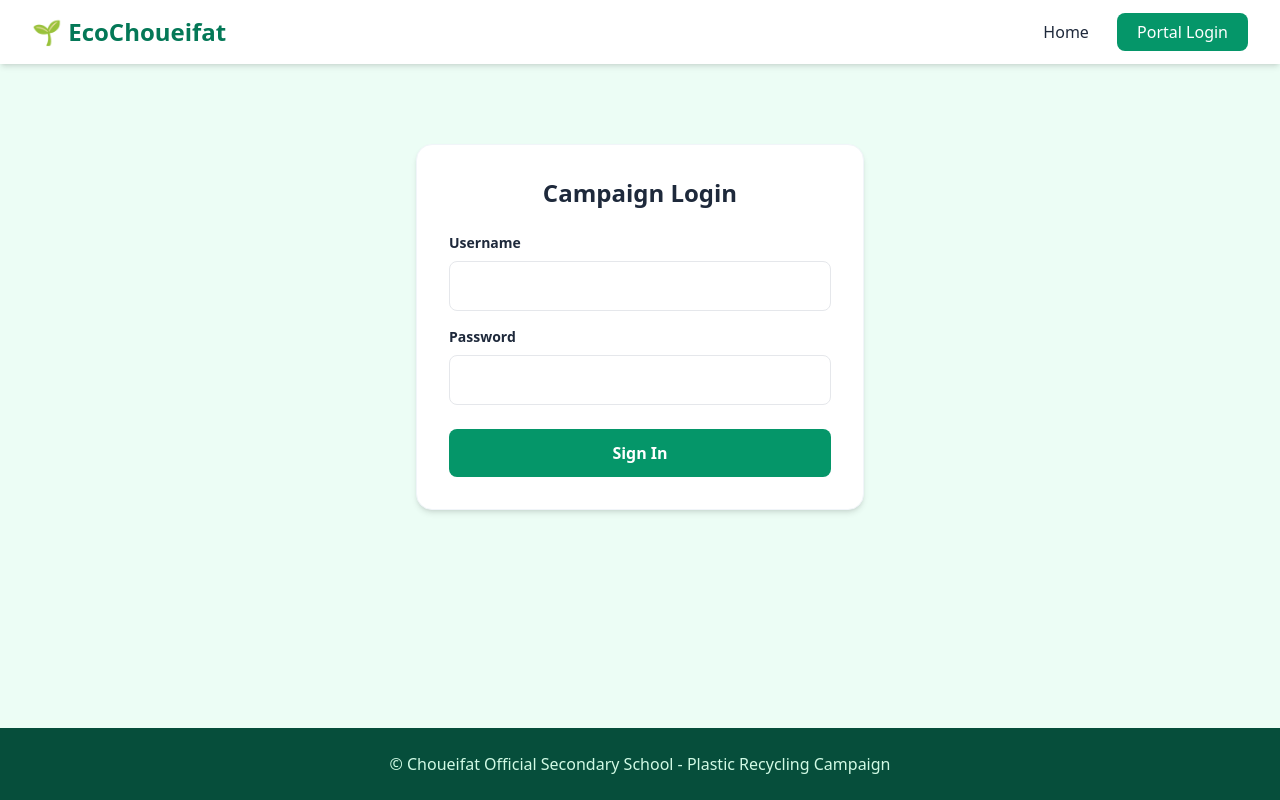
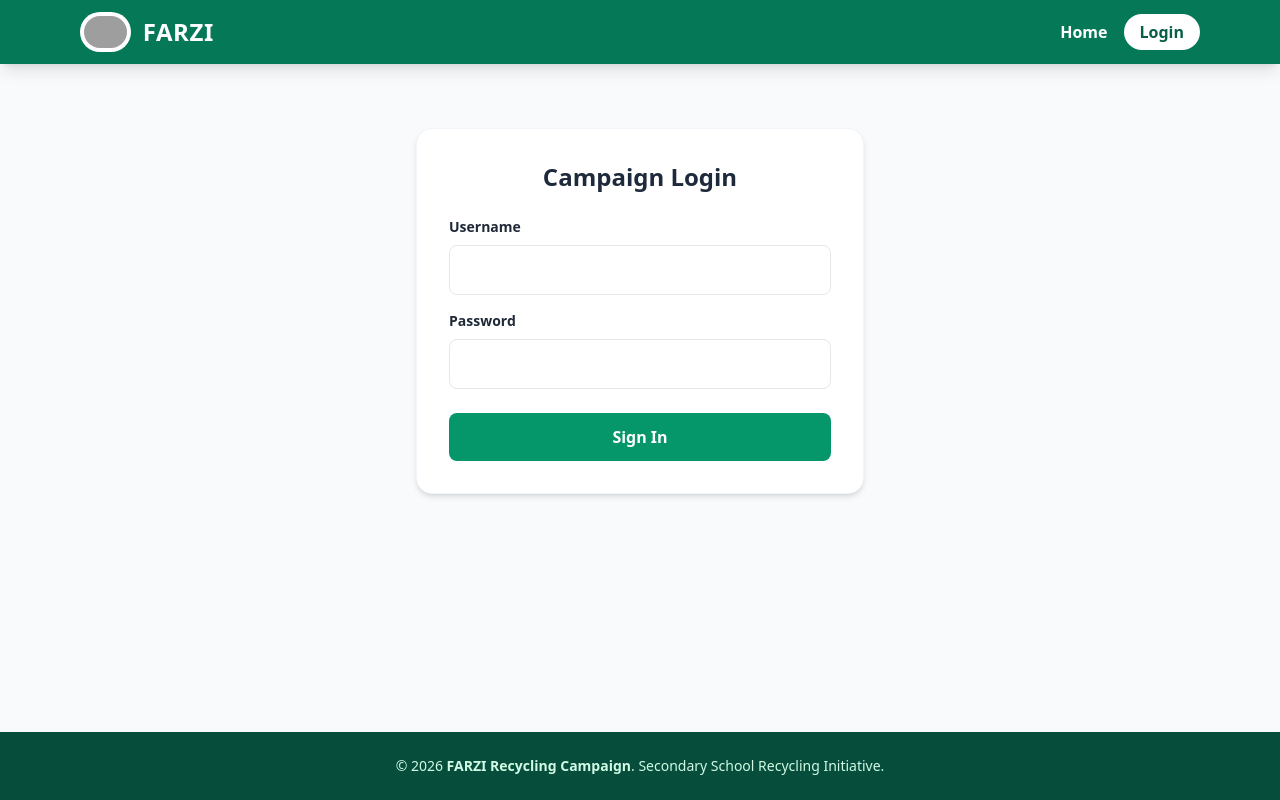
Before and after one commit to zakariatabbara611-sudo/recycling-campaign1, a Flask app: page /login in a window 1280 px wide. Run offline with Flask 3, Linux system fonts and the light colour scheme; some libraries are stand-ins or nearby versions; grey boxes are pictures that could not be loaded.

Commit message:
Add FARZI logo, update branding, and add falling bottle login animation

```diff
--- a/templates/base.html
+++ b/templates/base.html
@@ -3,34 +3,55 @@
 <head>
     <meta charset="UTF-8">
     <meta name="viewport" content="width=device-width, initial-scale=1.0">
-    <title>Choueifat Secondary School - Plastic Recycling</title>
+    <title>FARZI - Recycling Campaign</title>
     <script src="https://cdn.tailwindcss.com"></script>
+    <style>
+        @keyframes dropBottle {
+            0% { transform: translateY(-50px) rotate(0deg); opacity: 1; }
+            100% { transform: translateY(100vh) rotate(360deg); opacity: 0; }
+        }
+        .falling-bottle {
+            position: fixed;
+            top: -50px;
+            font-size: 2rem;
+            pointer-events: none;
+            z-index: 9999;
+            animation: dropBottle 2.5s linear forwards;
+        }
+    </style>
 </head>
-<body class="bg-emerald-50 text-slate-800 flex flex-col min-h-screen">
+<body class="bg-gray-50 text-gray-800 min-h-screen flex flex-col">
 
-    <nav class="bg-white shadow-md py-4 px-8 flex justify-between items-center">
-        <a href="/" class="text-2xl font-bold text-emerald-700">🌱 EcoChoueifat</a>
-        <div class="space-x-6">
-            <a href="/" class="hover:text-emerald-600 font-medium">Home</a>
-            {% if session.get('user_id') %}
-                <a href="/noticeboard" class="hover:text-emerald-600 font-medium">Noticeboard</a>
-                {% if session.get('role') == 'admin' %}
-                    <a href="/admin/dashboard" class="text-emerald-700 font-bold">Manager Portal</a>
+    <!-- Navigation Header -->
+    <nav class="bg-emerald-700 text-white shadow-lg">
+        <div class="max-w-6xl mx-auto px-4 py-3 flex justify-between items-center">
+            <a href="/" class="flex items-center space-x-3">
+                <img src="{{ url_for('static', filename='logo.png') }}" alt="FARZI Logo" class="h-10 w-auto bg-white rounded-full p-1">
+                <span class="text-2xl font-extrabold tracking-wide">FARZI</span>
+            </a>
+            <div class="space-x-4 flex items-center font-semibold">
+                <a href="/" class="hover:text-emerald-200">Home</a>
+                {% if session.get('user_id') %}
+                    {% if session.get('role') == 'admin' %}
+                        <a href="/admin/dashboard" class="hover:text-emerald-200">Manager Panel</a>
+                    {% else %}
+                        <a href="/volunteer/dashboard" class="hover:text-emerald-200">My Shifts</a>
+                    {% endif %}
+                    <a href="/noticeboard" class="hover:text-emerald-200">Noticeboard</a>
+                    <a href="/logout" class="bg-emerald-800 px-3 py-1 rounded hover:bg-emerald-900">Logout</a>
                 {% else %}
-                    <a href="/volunteer/dashboard" class="text-emerald-700 font-bold">My Shifts</a>
+                    <a href="/login" class="bg-white text-emerald-800 px-4 py-1.5 rounded-full font-bold hover:bg-emerald-100">Login</a>
                 {% endif %}
-                <a href="/logout" class="bg-red-500 text-white px-4 py-2 rounded-lg font-medium">Logout</a>
-            {% else %}
-                <a href="/login" class="bg-emerald-600 text-white px-5 py-2 rounded-lg font-medium">Portal Login</a>
-            {% endif %}
+            </div>
         </div>
     </nav>
 
-    <div class="max-w-6xl mx-auto w-full p-4">
+    <!-- Flash Messages & Falling Bottle Trigger -->
+    <div class="max-w-6xl mx-auto px-4 mt-4 w-full">
         {% with messages = get_flashed_messages(with_categories=true) %}
             {% if messages %}
                 {% for category, message in messages %}
-                    <div class="p-4 mb-4 rounded-lg text-white {% if category == 'error' %}bg-red-500{% else %}bg-emerald-600{% endif %}">
+                    <div id="flash-msg" data-category="{{ category }}" class="p-4 mb-4 rounded-lg text-white font-bold {% if category == 'success' %}bg-emerald-600{% else %}bg-red-600{% endif %}">
                         {{ message }}
                     </div>
                 {% endfor %}
@@ -38,12 +59,40 @@
         {% endwith %}
     </div>
 
-    <main class="flex-grow max-w-6xl mx-auto w-full px-4">
+    <!-- Main Content Block -->
+    <main class="flex-grow">
         {% block content %}{% endblock %}
     </main>
 
-    <footer class="bg-emerald-900 text-emerald-100 py-6 text-center mt-12">
-        <p>© Choueifat Official Secondary School - Plastic Recycling Campaign</p>
+    <!-- Footer -->
+    <footer class="bg-emerald-900 text-emerald-100 py-6 mt-12 text-center text-sm">
+        <p>© 2026 <strong>FARZI Recycling Campaign</strong>. Secondary School Recycling Initiative.</p>
     </footer>
+
+    <!-- Falling Bottle Animation Script -->
+    <script>
+        document.addEventListener("DOMContentLoaded", function() {
+            const flashMsg = document.getElementById('flash-msg');
+            if (flashMsg && flashMsg.getAttribute('data-category') === 'success') {
+                createBottleRain();
+            }
+        });
+
+        function createBottleRain() {
+            const bottleIcons = ['🍾', '🧴', '♻️'];
+            for (let i = 0; i < 25; i++) {
+                setTimeout(() => {
+                    const bottle = document.createElement('div');
+                    bottle.classList.add('falling-bottle');
+                    bottle.innerText = bottleIcons[Math.floor(Math.random() * bottleIcons.length)];
+                    bottle.style.left = Math.random() * 100 + 'vw';
+                    bottle.style.animationDuration = (Math.random() * 1.5 + 1.5) + 's';
+                    document.body.appendChild(bottle);
+
+                    setTimeout(() => bottle.remove(), 3000);
+                }, i * 120);
+            }
+        }
+    </script>
 </body>
 </html>
```
Also changed, not shown: templates/static/farzi r logo.jpeg (added).
